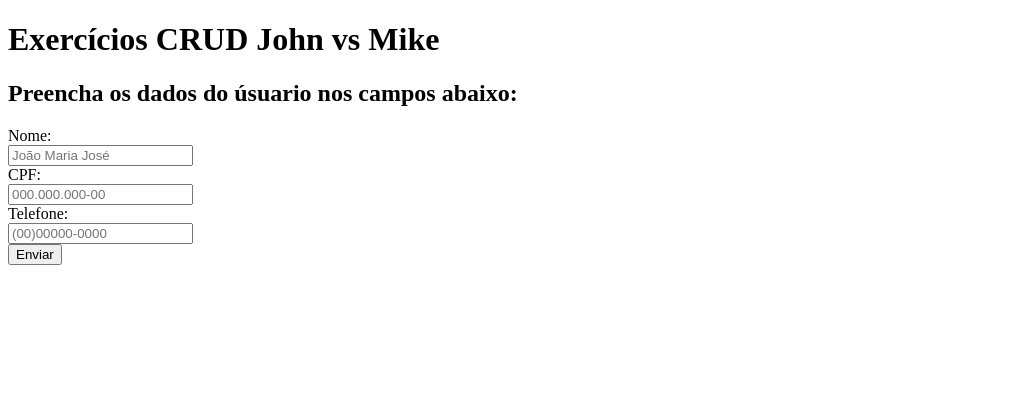
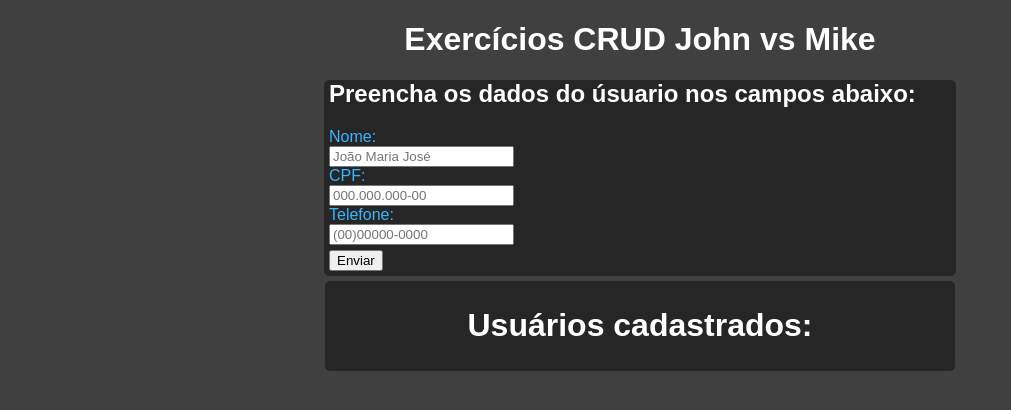
Before and after one commit to mikebenedito/api-crud-2, a website: page index.html in a window 1280 px wide. Shown: the whole page, without its empty margins (0-1011 px from the left). Drawn offline with Linux system fonts and the light colour scheme; no server answers.

Commit message:
criei o arquivo style.css e estilizei o projeto conforme soliciado, fez pequenas alterações no index.html e script.js para que o css funcionasse corretamente

```diff
--- a/index.html
+++ b/index.html
@@ -3,12 +3,14 @@
 <head>
     <meta charset="UTF-8">
     <meta name="viewport" content="width=device-width, initial-scale=1.0">
+    <link rel="stylesheet" href="style.css">
     <title>CRUD John vs Mike</title>
 </head>
 <body>
     <h1>Exercícios CRUD John vs Mike</h1>
 
     <div id="formulario">
+        <div id="formElementos">
             <h2>Preencha os dados do úsuario nos campos abaixo:</h2>
             <label>Nome:</label><br>
             <input id="novoNome" placeholder="João Maria José"><br>
@@ -18,9 +20,12 @@
             <input id="novoTelefone" type="tel" maxlength="11" placeholder="(00)00000-0000"><br>
             <button id="enviarPOST">Enviar</button>
         </div>
+    </div>
 
+    <div id="boxlista">
+        <h1>Usuários cadastrados:</h1>
         <div id="lista"></div>
-
+    </div>
 
     <script src="script.js"></script>
 
--- a/script.js
+++ b/script.js
@@ -52,6 +52,7 @@ async function mostrarUsuarios() { //função que faz o GET na API
       post.textContent = `Id: ${dados[i].id}, Nome: ${dados[i].nome}, CPF: ${dados[i].cpf}, Telefone: ${dados[i].telefone}.`;
 
       const btnDelete = document.createElement("button"); // cria o botão "delete"
+      btnDelete.classList.add("btnDel");
       btnDelete.textContent = "X";
       btnDelete.addEventListener("click", () => deletarUsuario(dados[i].id)); // roda a função no click
 
@@ -64,6 +65,9 @@ async function mostrarUsuarios() { //função que faz o GET na API
     window.alert(erro);
   }
 }
+
+mostrarUsuarios()
+
 
 // -------------------------------- DELETE --------------------------------
 
--- /dev/null
+++ b/style.css
@@ -0,0 +1,64 @@
+body{
+    background-color: hsl(0, 0%, 25%);
+    font-family: Sans-serif;
+}
+
+h1{
+    text-align: center;
+    color: hsl(200, 100%, 100%);
+}
+
+#formulario{
+    background-color:hsl(0, 0%, 15%);
+    width: 50%;
+    margin: auto;
+    border-radius: 5px;
+}
+
+#formElementos{
+    color:hsl(200, 100%, 100%);
+    margin: 5px;
+}
+
+label{
+    color: hsl(202, 100%, 61%);
+}
+
+#enviarPOST{
+    margin-top: 5px;
+    margin-bottom: 5px;
+}
+
+#enviarPOST:hover{
+    cursor: pointer;
+}
+
+#boxlista{
+    background-color: hsl(0, 0%, 15%);
+    width: 49%;
+    margin: auto;
+    padding: 5px;
+    border-radius: 5px;
+}
+
+.usuario{
+    text-align: left;
+    background-color: hsl(0, 0%, 20%);
+    padding-left: 5px;
+    font-size: 16px;
+    margin: 10px;
+    border-radius: 5px;
+}
+
+.btnDel{
+    background-color: hsl(0, 0%, 90%);
+    color: hsl(0, 100%, 25%);
+    border-radius: 5px;
+    border-color: hsl(0, 100%, 50%);
+    font-weight: bolder;
+    margin-left: 5px;
+}
+
+.btnDel:hover{
+    cursor: pointer;
+}
```
Lines whose indentation alone changed are shown as unchanged.
